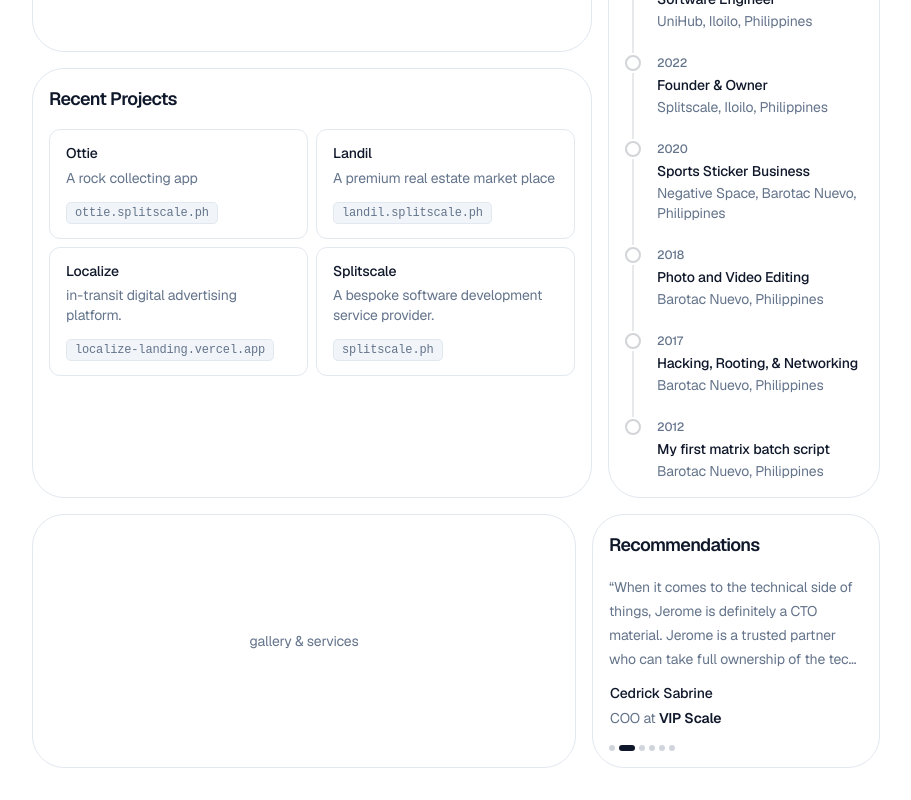
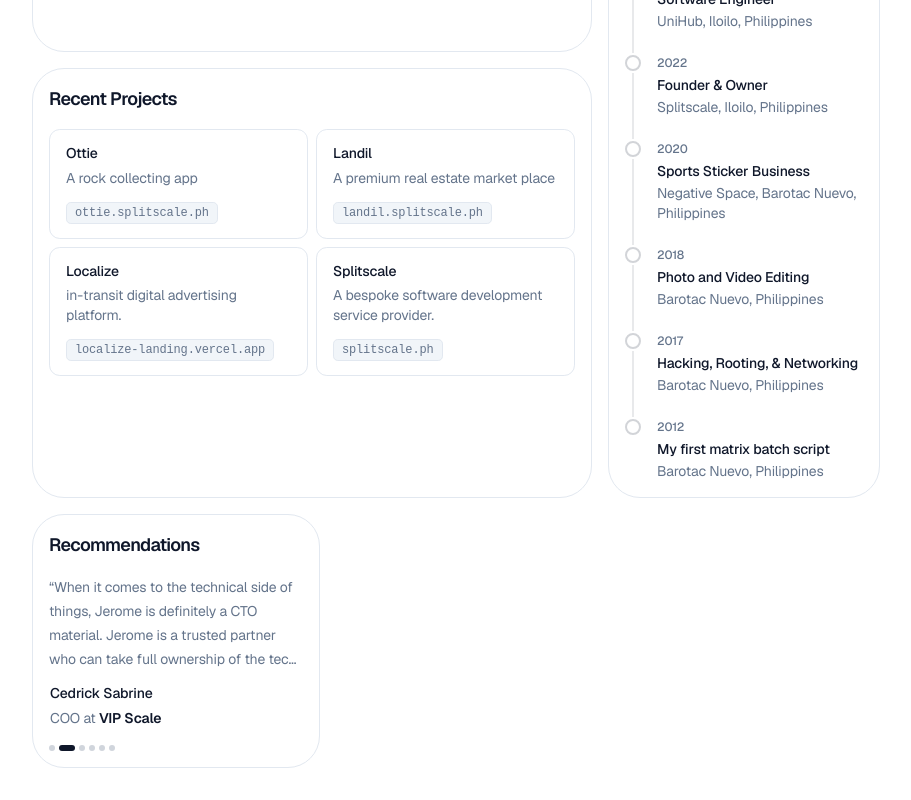
Before and after one commit to kasutu/my-portfolio, a Next.js app: page / in a window 1280 px wide. Shown: the part 1066-1866 px from the top of the page, without its empty margins (184-1095 px from the left). Built offline with nearby package versions, Linux system fonts and the light colour scheme.

Commit message:
wide testi

```diff
--- a/src/app/page.tsx
+++ b/src/app/page.tsx
@@ -199,9 +199,9 @@
 
       {/* Footer */}
       <div className="flex gap-4">
-        <div className="flex-1 p-4 bg-background rounded-[32px] border flex items-center justify-center min-h-48 text-sm text-muted-foreground">
+        {/* <div className="flex-1 p-4 bg-background rounded-[32px] border flex items-center justify-center min-h-48 text-sm text-muted-foreground">
           gallery & services
-        </div>
+        </div> */}
         <Testimonials testimonials={testimonials} className="w-72" />
       </div>
     </MaxWidthWrapper>
```
